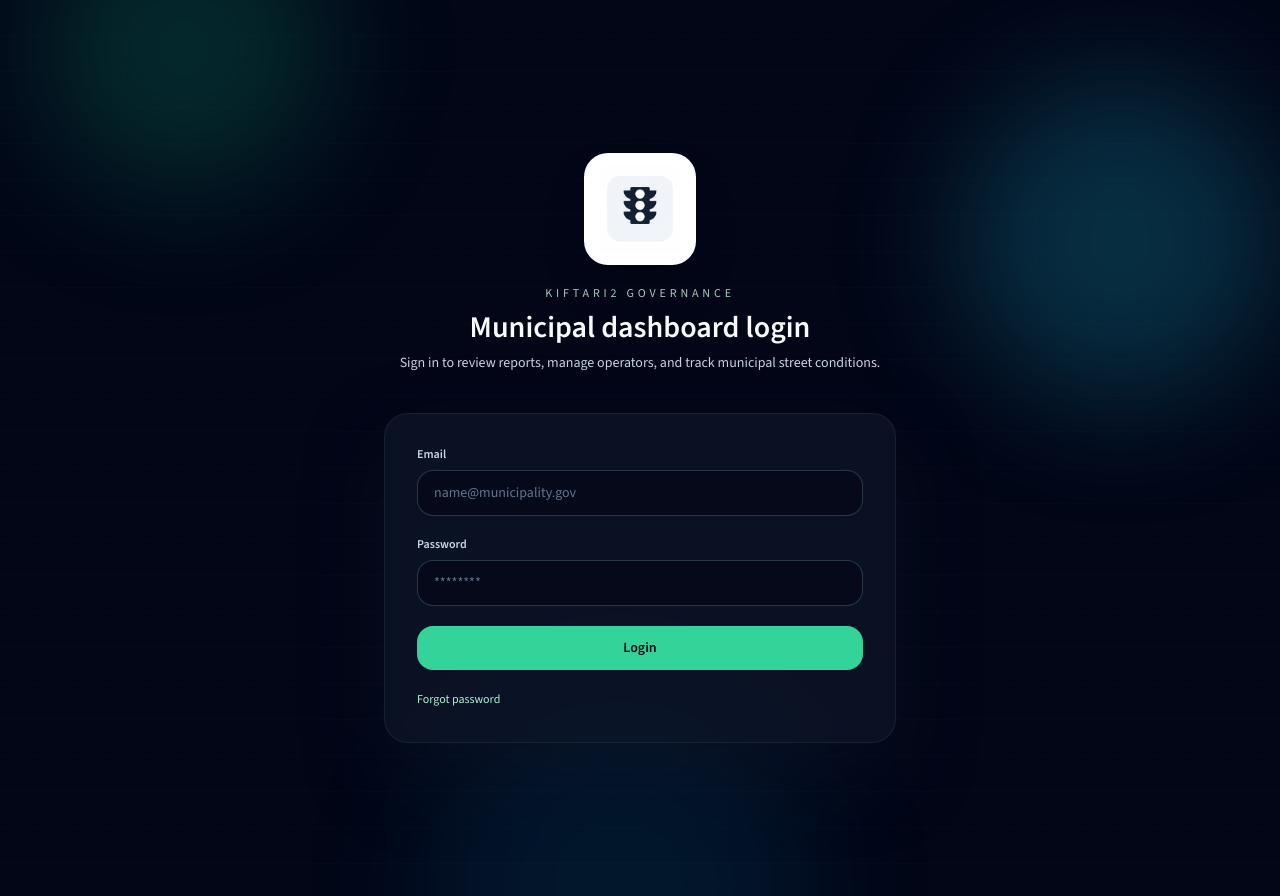
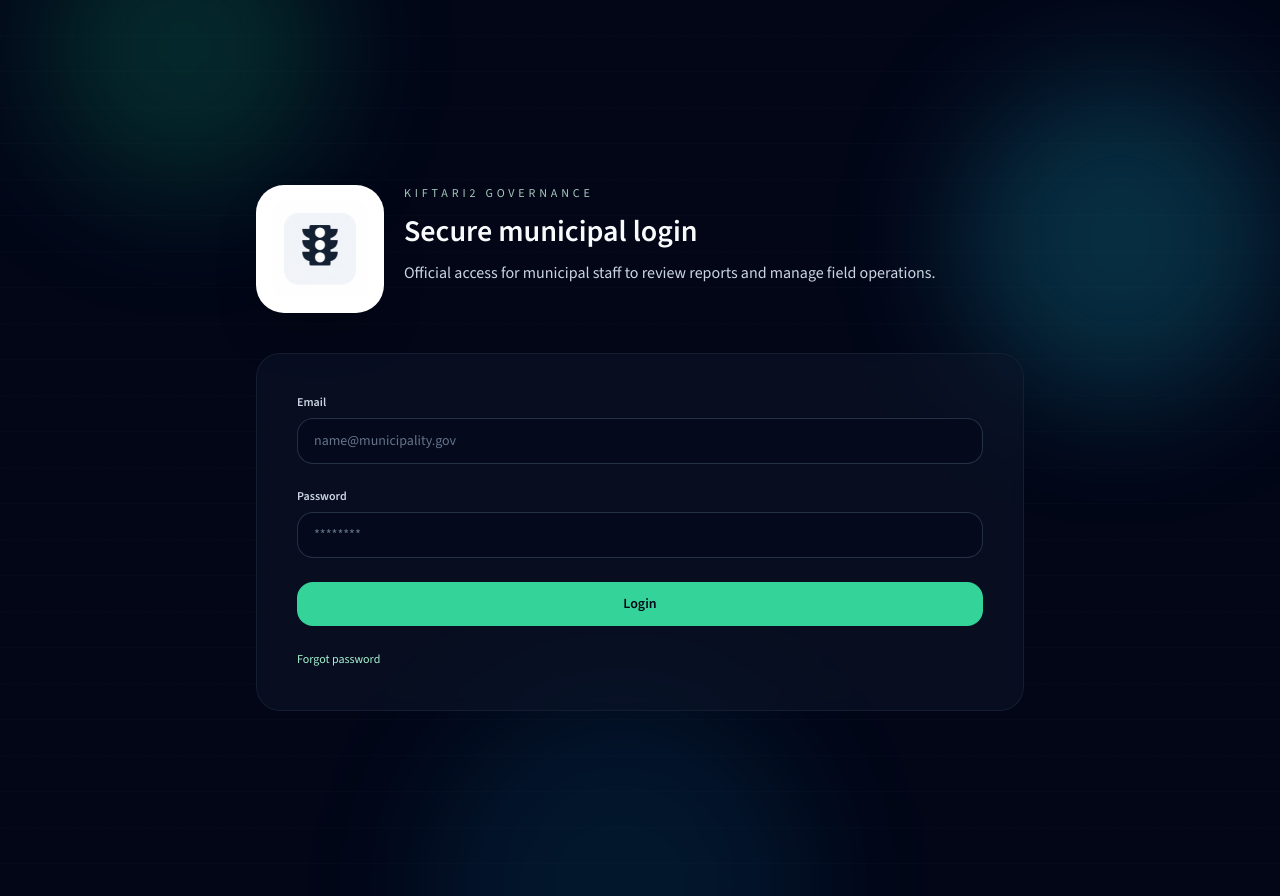
Before and after one commit to leyakassir/KifTari2_Dashboard, a React (Vite) app: page /login in a window 1280 px wide. Built offline with nearby package versions, Linux system fonts and the light colour scheme.

Commit message:
Redesign login page hierarchy

```diff
--- a/src/features/auth/Login.jsx
+++ b/src/features/auth/Login.jsx
@@ -91,37 +91,41 @@ export default function Login() {
       </div>
 
       <div
-        className="relative mx-auto flex min-h-screen max-w-lg flex-col justify-center"
+        className="relative mx-auto flex min-h-screen max-w-3xl flex-col justify-center"
         style={{ fontFamily: "'Source Sans 3', sans-serif" }}
       >
-        <div className="flex flex-col items-center gap-5 text-center">
+        {/* Upper zone: identity */}
+        <div className="space-y-6 pb-10 text-center sm:text-left">
+          <div className="flex flex-col items-center gap-5 sm:flex-row sm:items-start">
             <img
               src="/logo.png"
               alt="KifTari2 logo"
-            className="h-24 w-24 rounded-[24px] bg-white p-3 shadow-2xl sm:h-28 sm:w-28"
+              className="h-28 w-28 rounded-[28px] bg-white p-4 shadow-2xl sm:h-32 sm:w-32"
             />
-          <div className="space-y-2">
+            <div className="space-y-3">
               <p className="text-xs uppercase tracking-[0.32em] text-emerald-100/80">
                 KIFTARI2 GOVERNANCE
               </p>
               <h1 className="text-2xl font-semibold text-slate-50 sm:text-3xl">
-              Municipal dashboard login
+                Secure municipal login
               </h1>
-            <p className="text-sm text-slate-300">
-              Sign in to review reports, manage operators, and track municipal
-              street conditions.
+              <p className="text-sm text-slate-300 sm:text-base">
+                Official access for municipal staff to review reports and manage
+                field operations.
               </p>
             </div>
           </div>
+        </div>
 
-        <div className="mt-10 w-full rounded-3xl border border-slate-800/70 bg-slate-900/70 p-8 shadow-[0_30px_80px_rgba(15,23,42,0.45)] backdrop-blur">
+        {/* Lower zone: form */}
+        <div className="w-full rounded-3xl border border-slate-800/60 bg-slate-900/50 p-8 backdrop-blur sm:p-10">
           {error ? (
-            <div className="mb-5 rounded-2xl border border-red-500/30 bg-red-500/10 px-4 py-3 text-sm text-red-200">
+            <div className="mb-6 rounded-2xl border border-red-500/30 bg-red-500/10 px-4 py-3 text-sm text-red-200">
               {error}
             </div>
           ) : null}
 
-          <form onSubmit={handleSubmit} className="space-y-5">
+          <form onSubmit={handleSubmit} className="space-y-6">
             <div>
               <label className="mb-2 block text-xs font-semibold text-slate-300">
                 Email
@@ -132,7 +136,7 @@ export default function Login() {
                 value={email}
                 onChange={(e) => setEmail(e.target.value)}
                 required
-                className="w-full rounded-2xl border border-slate-700/80 bg-slate-950/60 px-4 py-3 text-sm text-slate-100 placeholder:text-slate-500 focus:outline-none focus:ring-2 focus:ring-emerald-400/30"
+                className="w-full rounded-2xl border border-slate-700/70 bg-slate-950/40 px-4 py-3 text-sm text-slate-100 placeholder:text-slate-500 focus:outline-none focus:ring-2 focus:ring-emerald-400/30"
               />
             </div>
 
@@ -146,7 +150,7 @@ export default function Login() {
                 value={password}
                 onChange={(e) => setPassword(e.target.value)}
                 required
-                className="w-full rounded-2xl border border-slate-700/80 bg-slate-950/60 px-4 py-3 text-sm text-slate-100 placeholder:text-slate-500 focus:outline-none focus:ring-2 focus:ring-emerald-400/30"
+                className="w-full rounded-2xl border border-slate-700/70 bg-slate-950/40 px-4 py-3 text-sm text-slate-100 placeholder:text-slate-500 focus:outline-none focus:ring-2 focus:ring-emerald-400/30"
               />
             </div>
 
@@ -159,7 +163,7 @@ export default function Login() {
             </button>
           </form>
 
-          <div className="mt-4">
+          <div className="mt-5">
             <button
               onClick={() => {
                 setForgotOpen((prev) => !prev);
@@ -172,7 +176,7 @@ export default function Login() {
           </div>
 
           {forgotOpen ? (
-            <div className="mt-5 rounded-2xl border border-slate-800/70 bg-slate-950/60 p-4">
+            <div className="mt-6 rounded-2xl border border-slate-800/60 bg-slate-950/50 p-4">
               <div className="mb-2 text-xs font-semibold text-slate-200">
                 Reset Password
               </div>
@@ -185,7 +189,7 @@ export default function Login() {
                   placeholder="Email address"
                   value={forgotEmail}
                   onChange={(e) => setForgotEmail(e.target.value)}
-                  className="w-full rounded-2xl border border-slate-700/80 bg-slate-950/60 px-4 py-3 text-sm text-slate-100 placeholder:text-slate-500 focus:outline-none focus:ring-2 focus:ring-emerald-400/30"
+                  className="w-full rounded-2xl border border-slate-700/70 bg-slate-950/40 px-4 py-3 text-sm text-slate-100 placeholder:text-slate-500 focus:outline-none focus:ring-2 focus:ring-emerald-400/30"
                 />
                 <button
                   type="submit"
```
Lines whose indentation alone changed are shown as unchanged.
